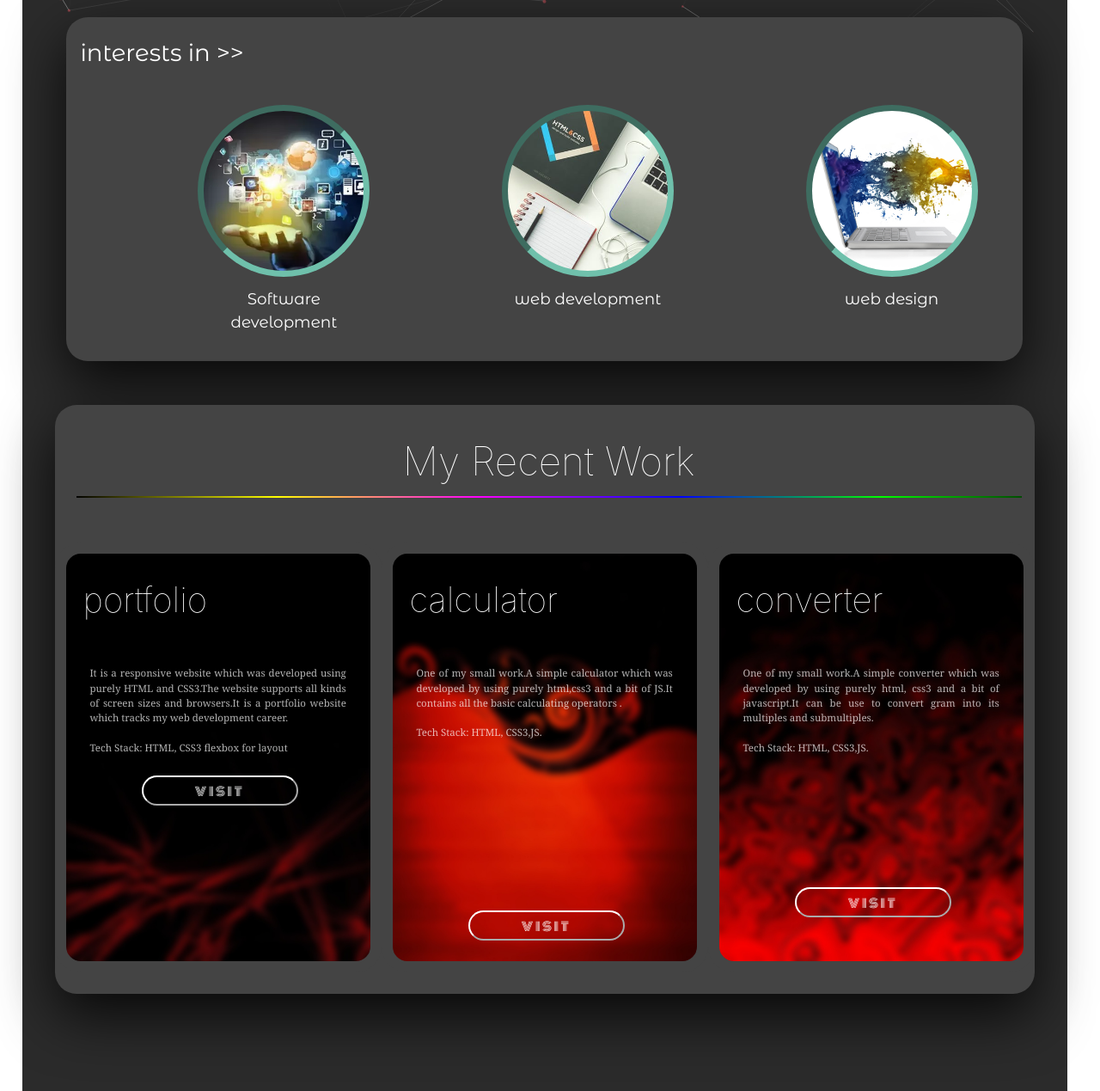
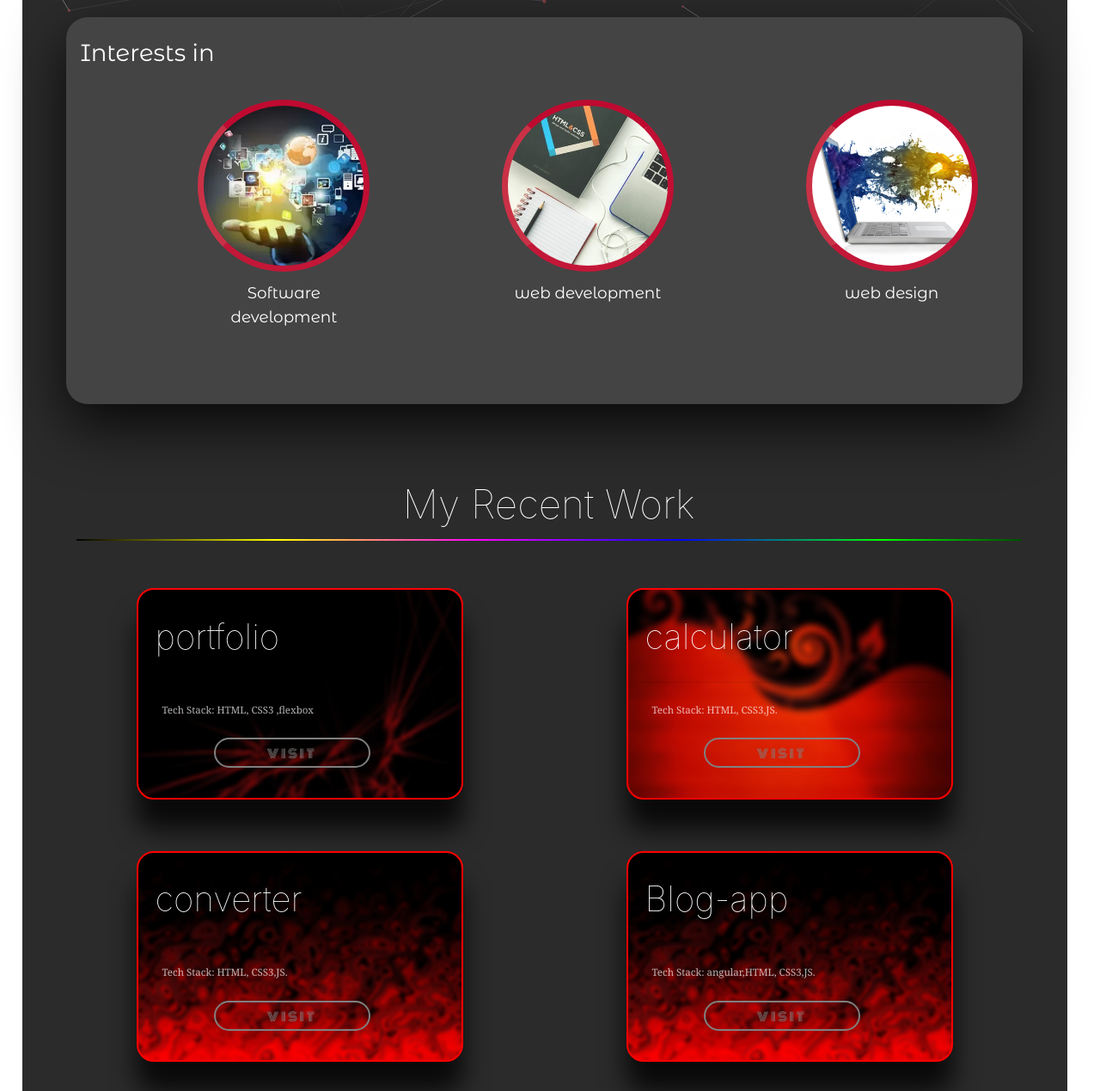
Before and after one commit to Ankit-singh7/portfolio.github.io, a plain HTML site: page index.html in a window 1280 px wide. Shown: the part 720-1989 px from the top of the page at 86% size. Drawn offline with nearby package versions, Linux system fonts and the light colour scheme.

Commit message:
1st commit

```diff
--- a/index.html
+++ b/index.html
@@ -92,7 +92,7 @@ user-scalable=no">
 	       <div class="interest-container">
 
 
-	                   <h3 class="heading-3 ">interests in >> </h3>
+	                   <h3 class="heading-3 ">Interests in </h3>
 
                  <div class="nested-interest-container">
 
@@ -138,14 +138,13 @@ user-scalable=no">
 
 	         <div class="row">
 
-	 		         <div class="col-12 col-xl-4 box box1">
+	 		         <div class="col-12  col-md-5  col-xl-4 offset-xl-1 box box1">
 
 	 			         <h3 class="h3">portfolio</h3>
 	 			         <hr>
 
-	 			          <p class="paragraph">It is a responsive website which was developed using purely HTML and CSS3.The website supports all kinds of screen sizes and browsers.It is a portfolio website which tracks my web development career.
-						  <br/><br/>
-						  Tech Stack: HTML, CSS3 flexbox for layout </p>
+	 			          <p class="paragraph">
+						  Tech Stack: HTML, CSS3 ,flexbox </p>
 
 
 						 <div class="link-div link-foot-1"> <a class="a1" href="index.html">visit</a></div>
@@ -156,16 +155,16 @@ user-scalable=no">
 
 
 
-	 	                  <div class="col-12 col-xl-4 box box2">
+	 	                  <div class="col-12   col-md-5 offset-md-2 col-xl-4 offset-xl-2 box box2">
 
 	 			            <h3 class="h3">calculator</h3>
 	 			            <hr>
 
-	 			             <p class="paragraph">One of my small work.A simple calculator which was developed by using purely html,css3 and a bit of JS.It contains all the basic calculating operators .
+	 			             <p class="paragraph">
+					         Tech Stack: HTML, CSS3,JS.</p>
 
-					         <br/><br/>
-					         Tech Stack: HTML, CSS3,JS. &nbsp &nbsp</p>
-					         <div class="link-div link-foot-2"><a class="a1" href="jscalculator.html">visit</a></div>
+					         <div class=" link-div link-foot-2"><a class="a1" href="jscalculator.html">visit</a></div>
+
 
 
 			         </div>
@@ -176,17 +175,27 @@ user-scalable=no">
 
 
 
-	 		      <div class="col-12 col-xl-4 box box3">
+	 		      <div class="col-12  col-md-5 col-xl-4 offset-xl-1 box box3">
 
 	 			        <h3 class="h3">converter</h3>
 	 			        <hr>
 
-	 			         <p class="paragraph">One of my small work.A simple converter which was developed by using purely html, css3 and a bit of javascript.It can be use to convert gram into its multiples and submultiples.
-					     <br/><br/>
-					     Tech Stack: HTML, CSS3,JS. &nbsp &nbsp</p>
+	 			         <p class="paragraph">
+					     Tech Stack: HTML, CSS3,JS.</p>
 					     <div class="link-div link-foot-3"><a class="a1" href="converter.html">visit</a></div>
 
 				  </div>
+
+            <div class="col-12  col-md-5 offset-md-2 col-xl-4 offset-xl-2 box box3">
+
+                <h3 class="h3">Blog-app</h3>
+                <hr>
+
+                 <p class="paragraph">
+               Tech Stack: angular,HTML, CSS3,JS.</p>
+               <div class="link-div link-foot-3"><a class="a1" href="angular/blog-frontend/src/app/app.component.html">visit</a></div>
+
+          </div>
 
 
 
--- a/media.css
+++ b/media.css
@@ -60,26 +60,6 @@
 
 }
 
-@media(min-width:1199px) and (max-width:1365px)
-{
-
-
-    .link-foot-2
-    {
-      margin-top:15.4vw;
-    }
-
-
-
-    .link-foot-3
-    {
-      margin-top:12vw;
-    }
-
-
-
-
-}
 
 
 
@@ -1024,25 +1004,3 @@
 
 
   }
-
-
-  @media(min-width:320px)
-
-  {
-
-    .link-foot-1
-    {
-      margin-bottom:3vw;
-    }
-
-    .link-foot-1
-    {
-      margin-bottom:6vw;
-    }
-    .link-foot-1
-    {
-      margin-bottom:3vw;
-    }
-
-
-  }
--- a/portfolio.css
+++ b/portfolio.css
@@ -237,13 +237,34 @@ h1
 	transition:.5s ease-in;
 	margin-bottom:0px;
 	z-index:1;
+   animation-name: heading;
+   animation-duration: .3s;
+   animation-iteration-count:infinite;
+
+}
+
+@keyframes heading
+{
+
+
+	25%
+	{
+		text-shadow:0 0 30px #008081;
+
+	 }
 
 
 
+	75%
+	{
+       text-shadow:0 0 30px #008081;
+    }
 
 }
 
-h1:hover
+
+
+/*h1:hover
 {
 
 	text-shadow:0 0 30px #008081;
@@ -251,7 +272,7 @@ h1:hover
 
 
 }
-
+*/
 .line:nth-child(1)
 {
 	font-family: 'Monoton', cursive;
@@ -332,8 +353,11 @@ h1:hover
 
 
 
+}
 
-}
+
+
+
 
 .intro-container
 {
@@ -378,7 +402,7 @@ h1:hover
 
 
     width:1500px;
-	height:400px;
+	height:450px;
 	margin-right: 4vw;
     margin-left:4vw;
    background-color:#444444;
@@ -398,8 +422,8 @@ h1:hover
 .nested-interest-container
 {
 
-    margin-bottom:1vw;
-    margin-top:1vw;
+    margin-bottom:15px;
+
 	display:flex;
 	flex-wrap:wrap;
 background-color:#444444;
@@ -417,16 +441,12 @@ background-color:#444444;
     font-family: 'Montserrat Alternates', sans-serif;
 	font-size:1.2rem;
 	color:white;
+
   z-index:1;
     transition:1s ease-out;
 
 }
 
-.heading-3:hover
-{
-	transform:translateX(20px) ;
-	transition:1s ease-out;
-}
 
 
 .interest-icon
@@ -440,8 +460,41 @@ background-color:#444444;
    margin-bottom:3vw;
    margin-left:12vw;
 z-index:1;
-   border:7px #6fc0ab inset;
+   border:7px solid #D24D57 ;
+   animation-name: interest;
+   animation-duration: 2s;
+   animation-iteration-count: infinite;
+   animation-delay:0s;
 
+}
+
+@keyframes interest
+{
+	0%{
+		 border-bottom:7px solid  #D24D57 ;
+	}
+
+	25%
+	{
+		 border-left:7px solid #bf0a30 ;
+	}
+
+	50%
+	{
+		 border-top:7px solid #bf0a30;
+	}
+
+	75%
+	{
+		 border-right:7px solid #bf0a30 ;
+	}
+
+
+
+	100%
+	{
+		 border-bottom:7px solid #bf0a30;
+	}
 }
 
 
@@ -483,12 +536,13 @@ figcaption
 {
 	 margin-top:3vw;
 
-	margin-bottom:4vw;
-	background-color:#444444;
-	border-radius:25px;
+
+	background-color:transparent;
+
 	z-index:1;
-    box-shadow:0 25px 65px rgba(0,0,0,0.8);
+
 }
+
 
 .project-title
 {
@@ -497,7 +551,7 @@ figcaption
     font-weight:lighter;
 	margin-left:10px;
 	margin-top:3vw;
-	margin-bottom:4vw;
+	margin-bottom:55px;
 	font-size:2rem;
 	padding-bottom:1vw;
       border-bottom:2px solid transparent;
@@ -517,26 +571,19 @@ figcaption
 {
 
 	width:100%;
+	margin-bottom:10px;
 
 
 }
 
 
 
- .link-foot-2
- {
- 	margin-top:7.5vw;
- }
 
-  .link-foot-3
- {
- 	margin-top:5.5vw;
- }
 
 
 .a1
 {
-	color:white;
+	color:grey;
 	text-decoration:none;
 	letter-spacing:.2vw;
 	border-bottom:none;
@@ -552,7 +599,7 @@ figcaption
 	background:transparent;
 
 	font-family:'Monoton', cursive;
-	border:2px outset white;
+	border:2px solid grey;
 
 
 	width:0px;
@@ -618,7 +665,7 @@ figcaption
 
     box-shadow:none;
     margin-bottom:20px;
-
+     border-top:80px;
      align-items: center;
      align-content: center;
      text-align:center;
@@ -663,6 +710,47 @@ figcaption
 	margin-top:3vw;
 	width:550px;
 	height:400px;
+	transition:.7s;
+   animation-name:image;
+   animation-duration:3s;
+   animation-iteration-count: infinite;
+
+
+
+}
+
+@keyframes image {
+
+	0%
+	{
+		transform:scale(.9);
+		opacity:.8;
+	}
+
+	25%
+	{
+		transform:scale(1);
+		opacity:1;
+
+	}
+
+	50%
+	{
+		transform:scale(.9);
+		opacity:.8;
+	}
+75%
+	{
+		transform:scale(1);
+		opacity:1;
+	}
+
+100%
+	{
+		transform:scale(.9);
+		opacity:.8;
+	}
+
 
 
 
@@ -697,8 +785,9 @@ figcaption
 
 .contact-footer
 {
-	background:-webkit-linear-gradient(top,#444444 0%,black 100%);
+	background:-webkit-linear-gradient(left,black,#2b2b2b ,black ,#2b2b2b,black);
 	width:95vw;
+	background-color:black;
 
 
 	text-align:center;
@@ -787,19 +876,23 @@ figcaption
 
     position:relative;
 	background-color:black;
-	border:13px solid #444444;
-	margin-bottom:2vw;
-	height:auto;
+   border-radius:20px;
+    margin-bottom:60px;
 	left:0;
 	right:0;
+    box-shadow:0 35px 30px rgba(0,0,0,0.8);
+    padding-bottom:2vw;
+    padding-top:2vw  ;
+    border:2px solid red;
+    animation-name:box;
+    animation-duration:2s;
 
-     border-radius:30px;
-     padding-bottom:2vw;
-     padding-top:2vw  ;
-
+    animation-iteration-count: infinite;
 
 
 }
+
+
 
 .box1
 {
```
Also changed, not shown: car.jpg (added), 1 other file.
